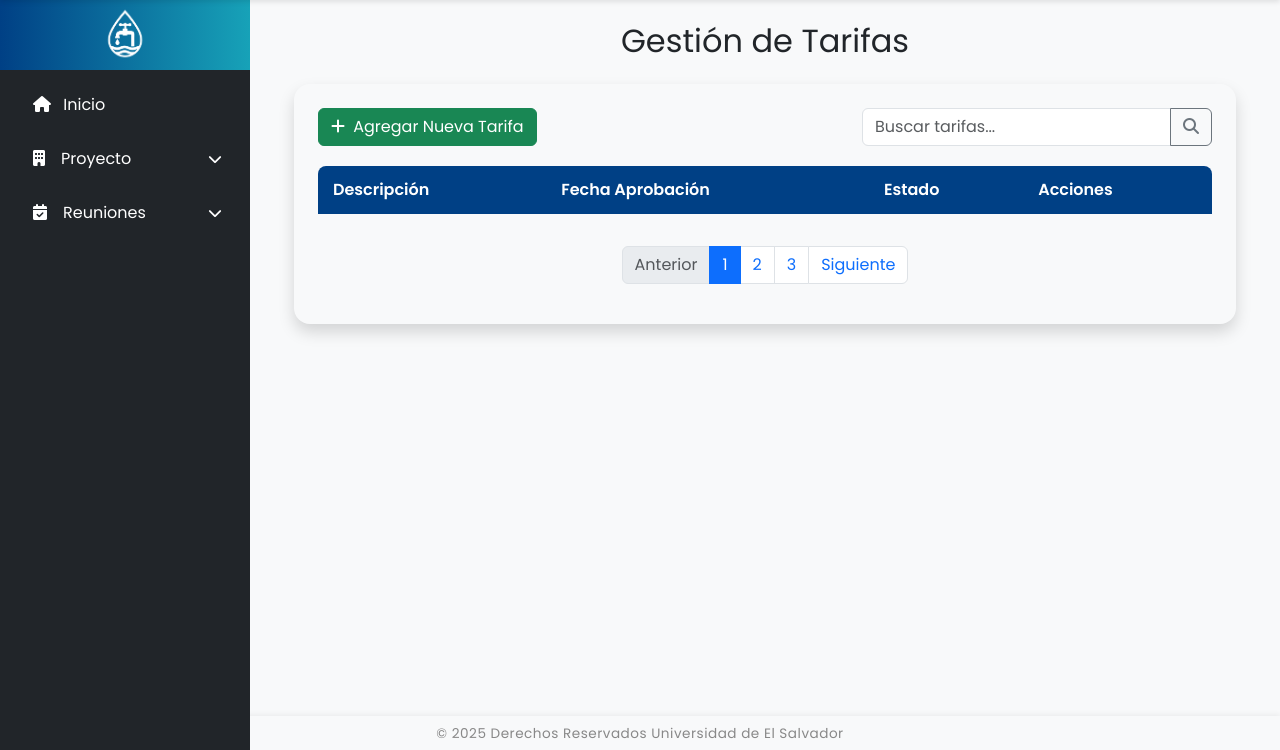
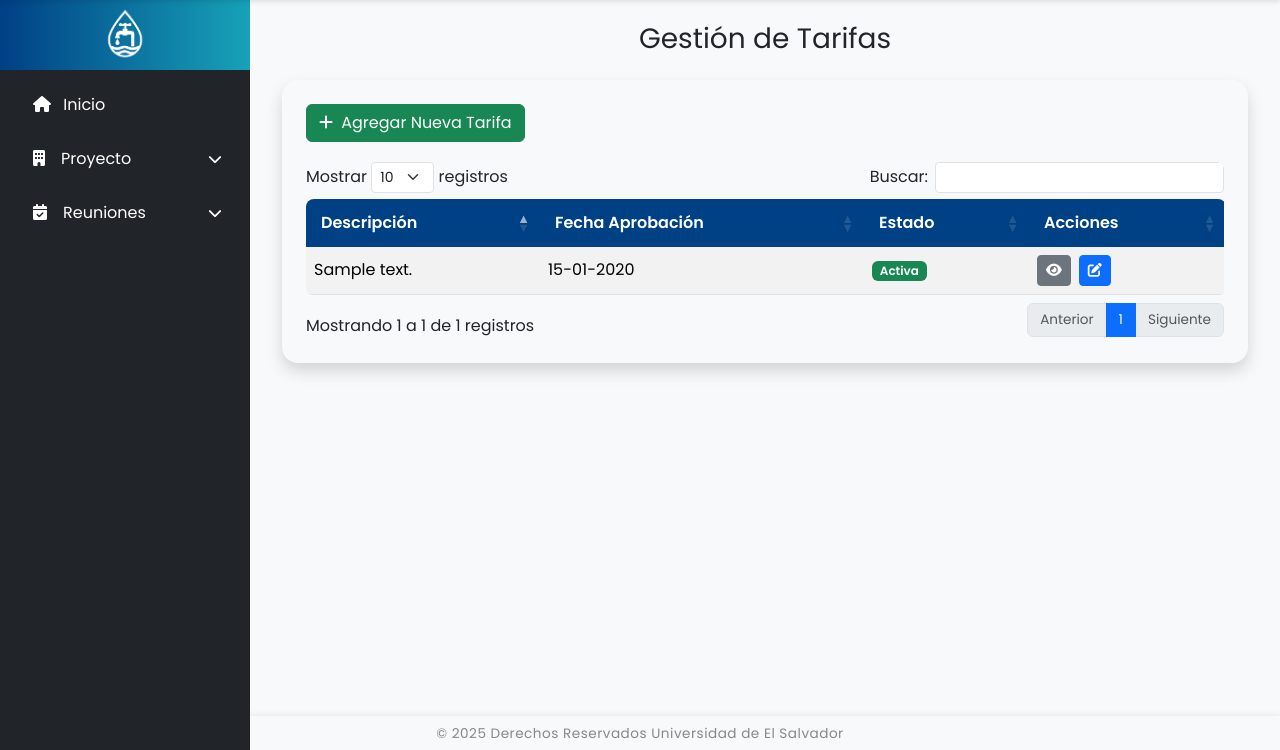
Before and after one commit to eugmerino/acasa-poza-azul, a Django app: page /tarifas/ in a window 1280 px wide. Shown: the part 50-800 px from the top of the page. Run offline with Django 4.2, Linux system fonts and the light colour scheme; tables that the repository leaves empty hold one stand-in row (values such as "Sample post"); lists and menus that the app fills with data are empty; some libraries are stand-ins or nearby versions.

Commit message:
add template fees

```diff
--- a/collection/urls.py
+++ b/collection/urls.py
@@ -3,4 +3,5 @@ from . import views
 
 urlpatterns = [
     path('tarifas/', views.fee_list, name='fee_list'),
+    path("fees/json/", views.fees_json, name="fees_json"),
 ]
--- a/collection/views.py
+++ b/collection/views.py
@@ -1,6 +1,20 @@
 from django.shortcuts import render
-from .models import Fee, Range
+from .models import Fee
+from django.http import JsonResponse
 
 def fee_list(request):
     fees = Fee.objects.all()
     return render(request, 'tarifas.html', {'fees': fees})
+
+def fees_json(request):
+    fees = Fee.objects.all()
+    data = [
+        {
+            'id': fee.id,
+            'short_description': fee.short_description,
+            'approval_date': fee.approval_date.strftime('%d-%m-%Y'),
+            'isActive': "Activa" if fee.isActive else "Inactiva",
+        }
+        for fee in fees
+    ]
+    return JsonResponse({'data': data})
--- a/static/css/style.css
+++ b/static/css/style.css
@@ -43,6 +43,7 @@ body {
   background-color: var(--negro);
   color: var(--blanco);
   transition: left 0.3s ease-in-out;
+  z-index: 1000;
 }
 
 .sidebar.active {
@@ -144,6 +145,38 @@ body {
   filter: brightness(0) invert(1);
 }
 
+/*Tarifas*/
+.header-controls {
+  display: flex;
+  justify-content: space-between;
+  align-items: center;
+  margin-bottom: 20px;
+  flex-wrap: wrap;
+  gap: 10px;
+}
+
+.search-input-group {
+  width: 100%;
+  max-width: 350px;
+}
+
+.table thead th {
+  background-color: var(--azul-oscuro);
+  color: var(--blanco);
+  border-bottom: none;
+  font-weight: 600;
+  padding: 12px 15px;
+}
+
+.table.rounded-bottom {
+  border-collapse: separate;
+  /* Necesario para que se respeten los radios */
+  border-spacing: 0;
+  border-radius: 0 0 1rem 1rem;
+  /* esquinas inferiores redondeadas */
+  overflow: hidden;
+}
+
 /* En escritorio: sidebar empuja contenido */
 @media (min-width: 992px) {
   .sidebar.active~.content {
@@ -158,7 +191,27 @@ body {
   }
 }
 
-/* ===== Responsive header y footer ===== */
+@media (max-width: 767px) {
+  .header-controls {
+    flex-direction: column;
+    align-items: stretch;
+  }
+
+  .search-input-group {
+    max-width: 100%;
+  }
+
+  #btn-abrir-crud {
+    width: 100%;
+  }
+
+  .table,
+  .table th,
+  .table td {
+    font-size: 0.9em;
+  }
+}
+
 @media (max-width: 575.98px) {
 
   .nav-link {
@@ -176,6 +229,11 @@ body {
     padding: 3px 0;
     font-size: 0.70em;
   }
+
+  .pagination {
+    --bs-pagination-font-size: 0.6rem !important;
+  }
+
 }
 
 @media (max-width: 330px) {
@@ -184,26 +242,10 @@ body {
   }
 }
 
-/*Tarifas*/
-.header-controls {
-    display: flex;
-    justify-content: space-between;
-    align-items: center;
-    margin-bottom: 20px;
-    flex-wrap: wrap;
-    gap: 10px;
+.table-azul-oscuro thead th {
+  background-color: var(--azul-oscuro) !important;
 }
 
-.search-input-group {
-    width: 100%;
-    max-width: 350px;
+.pagination {
+  --bs-pagination-font-size: 0.85rem;
 }
-
-.table thead th {
-    background-color: var(--azul-oscuro);
-    /* Cambiado a azul oscuro */
-    color: var(--blanco);
-    border-bottom: none;
-    font-weight: 600;
-    padding: 12px 15px;
-}
--- a/templates/base.html
+++ b/templates/base.html
@@ -1,18 +1,23 @@
-<!doctype html>
+<!DOCTYPE html>
 <html lang="es">
   <head>
-  <meta charset="utf-8">
-  <meta name="viewport" content="width=device-width, initial-scale=1">
-  <title>{% block title %}ACASA Poza Azul{% endblock %}</title>
+    <meta charset="utf-8" />
+    <meta name="viewport" content="width=device-width, initial-scale=1" />
+    <title>
+      {% block title %}
+        ACASA Poza Azul
+      {% endblock %}
+    </title>
 
     <!-- CSS externos -->
-  <link href="https://cdn.jsdelivr.net/npm/bootstrap@5.3.3/dist/css/bootstrap.min.css" rel="stylesheet">
-  <link rel="stylesheet" href="https://cdnjs.cloudflare.com/ajax/libs/font-awesome/6.5.2/css/all.min.css">
-  <link href="https://fonts.googleapis.com/css2?family=Poppins:wght@300;400;600&display=swap" rel="stylesheet">
+    <link href="https://cdn.jsdelivr.net/npm/bootstrap@5.3.3/dist/css/bootstrap.min.css" rel="stylesheet" />
+    <link rel="stylesheet" href="https://cdn.datatables.net/2.3.3/css/dataTables.bootstrap5.css" />
+    <link rel="stylesheet" href="https://cdnjs.cloudflare.com/ajax/libs/font-awesome/6.5.2/css/all.min.css" />
+    <link href="https://fonts.googleapis.com/css2?family=Poppins:wght@300;400;600&display=swap" rel="stylesheet" />
 
     <!-- Archivos estáticos -->
     {% load static %}
-  <link rel="stylesheet" href="{% static 'css/style.css' %}">
+    <link rel="stylesheet" href="{% static 'css/style.css' %}" />
   </head>
 
   <body>
@@ -20,28 +25,30 @@
     <header>
       <nav class="navbar fixed-top">
         <div class="container-fluid">
-        <button class="btn btn-outline-light me-3" type="button" id="sidebar-toggler">
-          <i class="fas fa-bars"></i>
-        </button>
+          <button class="btn btn-outline-light me-3" type="button" id="sidebar-toggler"><i class="fas fa-bars"></i></button>
           <div class="text-light">
-          <a href="{% url 'inicio' %}" class="link-light text-decoration-none">
-            <h5 class="m-0">ACASA Poza Azul</h5>
-          </a>
+            <a href="{% url 'inicio' %}" class="link-light text-decoration-none"><h5 class="m-0">ACASA Poza Azul</h5></a>
           </div>
 
           <div class="ms-auto">
             <div class="dropdown">
               <a href="#" class="nav-link dropdown-toggle" id="usuarioDropdown" data-bs-toggle="dropdown">
-              <img src="{% static 'img/not_found.jpg' %}" alt="Usuario"
-                   class="rounded-circle border border-2 border-info me-2 user-photo-session">
+                <img src="{% static 'img/not_found.jpg' %}" alt="Usuario" class="rounded-circle border border-2 border-info me-2 user-photo-session" />
                 <span class="d-none d-sm-inline">Nombre de Usuario</span>
               </a>
               <ul class="dropdown-menu dropdown-menu-end z-3">
-              <li><span class="dropdown-item disabled">
-                <i class="fas fa-user-shield me-2"></i> <strong>ADMINISTRADOR</strong></span></li>
-              <li><a class="dropdown-item" href="#"><i class="fas fa-user me-2"></i> Perfil</a></li>
-              <li><hr class="dropdown-divider"></li>
-              <li><a class="dropdown-item text-danger" href="#"><i class="fas fa-sign-out-alt me-2"></i> Cerrar sesión</a></li>
+                <li>
+                  <span class="dropdown-item disabled"><i class="fas fa-user-shield me-2"></i> <strong>ADMINISTRADOR</strong></span>
+                </li>
+                <li>
+                  <a class="dropdown-item" href="#"><i class="fas fa-user me-2"></i> Perfil</a>
+                </li>
+                <li>
+                  <hr class="dropdown-divider" />
+                </li>
+                <li>
+                  <a class="dropdown-item text-danger" href="#"><i class="fas fa-sign-out-alt me-2"></i> Cerrar sesión</a>
+                </li>
               </ul>
             </div>
           </div>
@@ -50,11 +57,9 @@
     </header>
 
     <!-- Sidebar -->
-  <div class="sidebar active z-2" id="sidebar">
+    <div class="sidebar active" id="sidebar">
       <div class="sidebar-header">
-      <a href="{% url 'inicio' %}">
-        <img src="{% static 'img/logoProyecto-removebg-preview.png' %}" alt="Logo ACASA Poza Azul" class="logo-sidebar">
-      </a>
+        <a href="{% url 'inicio' %}"><img src="{% static 'img/logoProyecto-removebg-preview.png' %}" alt="Logo ACASA Poza Azul" class="logo-sidebar" /></a>
       </div>
       <div class="sidebar-menu p-2">
         <a href="{% url 'inicio' %}"><i class="fas fa-home me-2"></i> Inicio</a>
@@ -65,7 +70,7 @@
         </a>
         <div class="collapse ps-4" id="submenuProyecto">
           <a href="#"><i class="fa-solid fa-file-invoice me-3"></i>Información</a>
-        <a href="#"><i class="fa-solid fa-circle-dollar-to-slot me-3"></i>Tarifa</a>
+          <a href="{% url 'fee_list' %}"><i class="fa-solid fa-circle-dollar-to-slot me-3"></i>Tarifa</a>
           <a href="#"><i class="fa-solid fa-map-location-dot me-3"></i>Comunidades</a>
         </div>
 
@@ -84,17 +89,24 @@
     <main class="content" id="main-content">
       <div class="container-fluid pt-1 mt-4">
         {% block content %}
+
         {% endblock %}
       </div>
     </main>
 
     <!-- Footer -->
-  <footer class="footer mt-auto text-center w-100 z-1">
+    <footer class="footer mt-auto text-center w-100 z-3">
       <small class="footer-text">&copy; 2025 Derechos Reservados Universidad de El Salvador</small>
     </footer>
 
     <!-- Scripts -->
-  <script src="https://cdn.jsdelivr.net/npm/bootstrap@5.3.3/dist/js/bootstrap.bundle.min.js"></script>
+    <script src="https://code.jquery.com/jquery-3.7.1.js"></script>
+    <script src="https://cdnjs.cloudflare.com/ajax/libs/twitter-bootstrap/5.3.3/js/bootstrap.bundle.min.js"></script>
+    <script src="https://cdn.datatables.net/2.3.3/js/dataTables.js"></script>
+    <script src="https://cdn.datatables.net/2.3.3/js/dataTables.bootstrap5.js"></script>
+
     <script src="{% static 'js/script.js' %}"></script>
+    {% block extra_js %}{% endblock %}
+
   </body>
 </html>
--- a/templates/tarifas.html
+++ b/templates/tarifas.html
@@ -1,26 +1,20 @@
-{% extends "base.html" %}
+{% extends 'base.html' %}
 {% load static %}
-{% block title %}Inicio | ACASA Poza Azul{% endblock %}
+{% block title %}
+  Inicio | ACASA Poza Azul
+{% endblock %}
 
 {% block content %}
-<div class="container">
   <div class="mt-4 mb-4 text-center">
-        <h2>Gestión de Tarifas</h2>
+    <h1 class="h3">Gestión de Tarifas</h1>
   </div>
-
-    <div class="table-container rounded-4 shadow p-4">
+  <div class="table-container rounded-4 shadow p-4 mb-5">
     <div class="header-controls">
-            <button id="btn-abrir-crud" class="btn btn-success">
-                <i class="fas fa-plus me-1"></i> Agregar Nueva Tarifa
-            </button>
-            <div class="input-group search-input-group">
-                <input type="text" class="form-control" placeholder="Buscar tarifas...">
-                <button class="btn btn-outline-secondary" type="button"><i class="fas fa-search"></i></button>
-            </div>
+      <button id="btn-abrir-crud" class="btn btn-success"><i class="fas fa-plus me-1"></i> Agregar Nueva Tarifa</button>
     </div>
     <div class="table-responsive rounded-3">
-            <table class="table table-striped table-hover align-middle">
-                <thead class="table-dark">
+      <table id="tabla-fees" class="table table-striped table-hover table-azul-oscuro align-middle rounded-bottom rounded-3">
+        <thead class="">
           <tr>
             <th scope="col">Descripción</th>
             <th scope="col">Fecha Aprobación</th>
@@ -28,19 +22,78 @@
             <th scope="col">Acciones</th>
           </tr>
         </thead>
-                <tbody id="tabla-tarifas">
-                </tbody>
+        <tbody id="tabla-tarifas"></tbody>
       </table>
-        </div>
-        <nav aria-label="Page navigation example" class="mt-3">
-            <ul class="pagination justify-content-center">
-                <li class="page-item disabled"><a class="page-link" href="#">Anterior</a></li>
-                <li class="page-item active"><a class="page-link" href="#">1</a></li>
-                <li class="page-item"><a class="page-link" href="#">2</a></li>
-                <li class="page-item"><a class="page-link" href="#">3</a></li>
-                <li class="page-item"><a class="page-link" href="#">Siguiente</a></li>
-            </ul>
-        </nav>
     </div>
   </div>
 {% endblock %}
+
+{% block extra_js %}
+  <script>
+    $(document).ready(function () {
+      $('#tabla-fees').DataTable({
+        ajax: "{% url 'fees_json' %}",
+        columns: [
+          { data: 'short_description' },
+          { data: 'approval_date' },
+          {
+            data: 'isActive',
+            render: function (data, type, row) {
+                console.log(data);
+              if (data === 'Activa') {
+                return '<span class="badge bg-success">Activa</span>'
+              } else {
+                return '<span class="badge bg-danger">Inactiva</span>'
+              }
+            }
+          },
+          {
+            data: null,
+            render: function (data, type, row) {
+              return `
+                <div class="d-flex gap-2">
+                  <!-- Botón Ver -->
+                  <a href="/ruta/ver/${row.id}/" class="btn btn-sm btn-secondary" title="Ver">
+                    <i class="fa-solid fa-eye"></i>
+                  </a>
+                  <!-- Botón Editar -->
+                  <a href="/ruta/editar/${row.id}/" class="btn btn-sm btn-primary" title="Editar">
+                    <i class="fa-solid fa-pen-to-square"></i>
+                  </a>
+                </div>
+              `;
+            }
+          }
+        ],
+        pageLength: 10,
+        lengthMenu: [
+          [5, 10, 25],
+          [5, 10, 25]
+        ],
+        language: {
+          decimal: ',',
+          thousands: '.',
+          processing: 'Procesando...',
+          search: 'Buscar:',
+          lengthMenu: 'Mostrar _MENU_ registros',
+          info: 'Mostrando _START_ a _END_ de _TOTAL_ registros',
+          infoEmpty: 'Mostrando 0 a 0 de 0 registros',
+          infoFiltered: '(filtrado de _MAX_ registros totales)',
+          loadingRecords: 'Cargando...',
+          zeroRecords: 'No se encontraron resultados',
+          emptyTable: 'No hay datos disponibles en la tabla',
+          paginate: {
+            first: 'Primero',
+            previous: 'Anterior',
+            next: 'Siguiente',
+            last: 'Último'
+          },
+          aria: {
+            sortAscending: ': activar para ordenar ascendente',
+            sortDescending: ': activar para ordenar descendente'
+          }
+        }
+      })
+    })
+  </script>
+{% endblock %}
```
Lines whose indentation alone changed are shown as unchanged.
